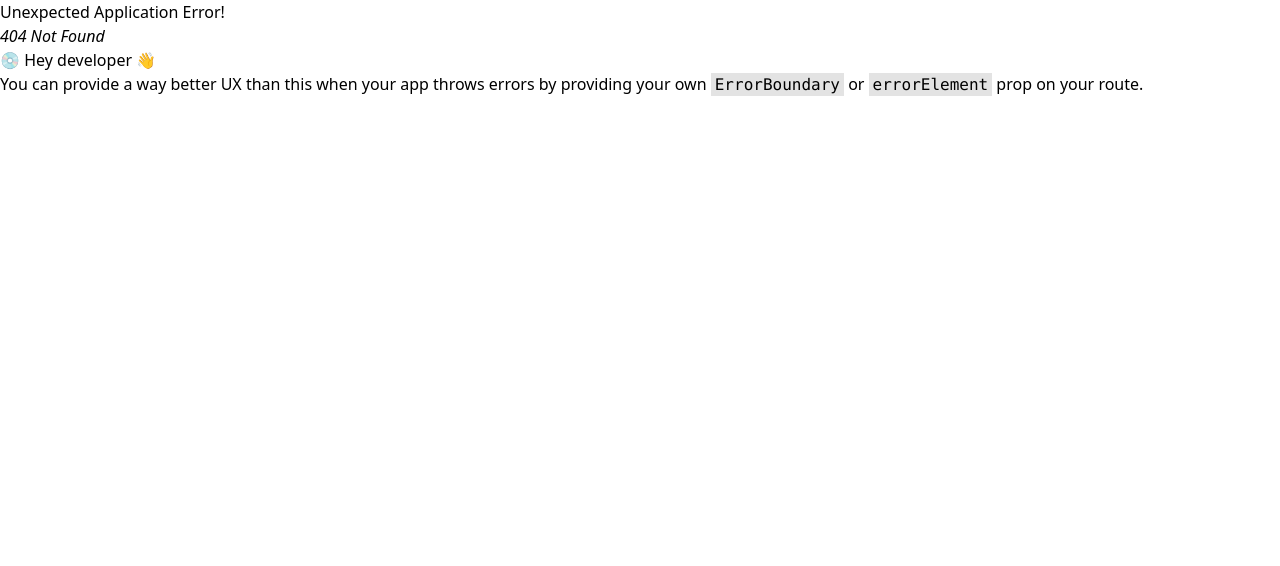
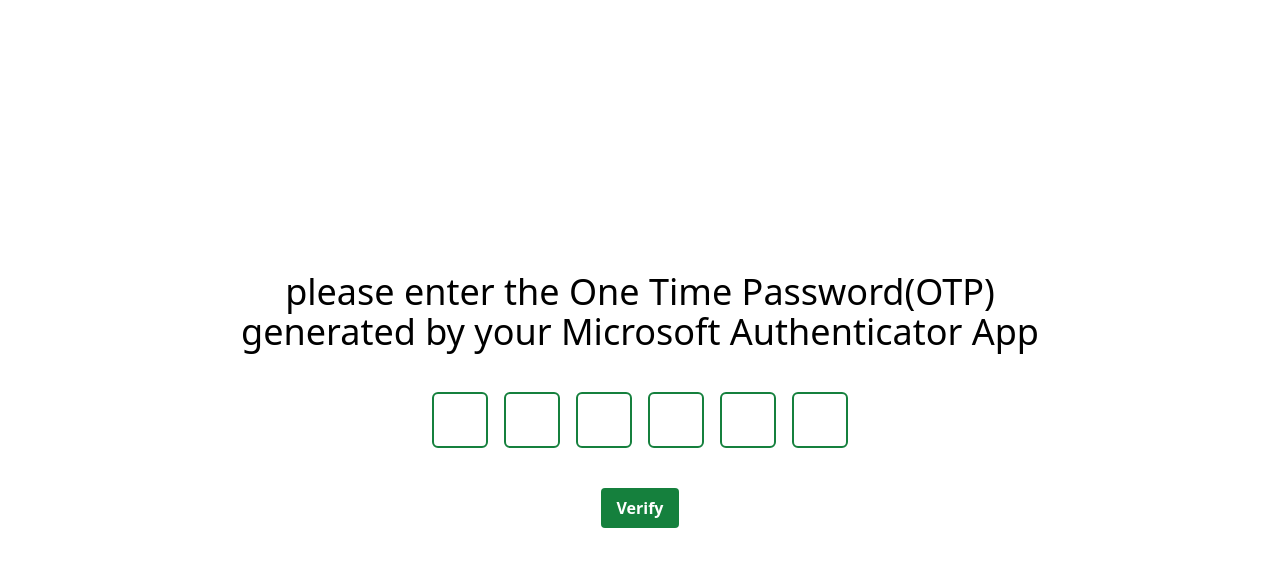
Before and after one commit to esraa00/test-freelancing-backend, a React (Vite) app: page /otp in a window 1280 px wide. Before the commit this address had no page. Shown: the top 566 px of the page. Built offline with nearby package versions, Linux system fonts and the light colour scheme.

Commit message:
chore: add otp page

```diff
--- a/src/main.tsx
+++ b/src/main.tsx
@@ -5,6 +5,7 @@
 import SignUpPage from "./pages/SignUp.tsx";
 import LoginPage from "./pages/Login.tsx";
 import OtpSetupPage from "./pages/OtpSetup.tsx";
+import Otp from "./pages/Otp.tsx";
 
 const router = createBrowserRouter([
   {
@@ -13,6 +14,7 @@
   },
   { path: "/login", element: <LoginPage /> },
   { path: "/otpSetup", element: <OtpSetupPage /> },
+  { path: "/otp", element: <Otp /> },
 ]);
 
 ReactDOM.createRoot(document.getElementById("root")!).render(
--- /dev/null
+++ b/src/pages/Otp.tsx
@@ -0,0 +1,74 @@
+import React, { useState, useRef } from "react";
+import Button from "../components/Button";
+
+function OTPInputField({
+  value,
+  onChange,
+  index,
+  refCallback,
+}: {
+  value: string;
+  onChange: (newValue: string, index: number) => void;
+  index: number;
+  refCallback: (element: HTMLInputElement | null, index: number) => void;
+}) {
+  const handleInputChange = (e: React.ChangeEvent<HTMLInputElement>) => {
+    onChange(e.target.value, index);
+  };
+
+  return (
+    <input
+      ref={(el) => refCallback(el, index)}
+      type="text"
+      maxLength={1}
+      value={value}
+      onChange={handleInputChange}
+      className="w-10 h-10 lg:w-14 lg:h-14 text-3xl border-2 border-green-700 mx-1 text-center rounded-md "
+    />
+  );
+}
+
+export default function Otp() {
+  const [otp, setOtp] = useState(["", "", "", "", "", ""]);
+  const inputRefs = useRef<(HTMLInputElement | null)[]>([]);
+
+  const handleInputChange = (newValue: string, index: number) => {
+    const newOtp = [...otp];
+    newOtp[index] = newValue;
+    setOtp(newOtp);
+
+    if (newValue === "" && index > 0) {
+      inputRefs.current[index - 1]?.focus();
+    } else if (index < 5 && newValue !== "") {
+      inputRefs.current[index + 1]?.focus();
+    }
+  };
+
+  const refCallback = (el: HTMLInputElement | null, index: number) => {
+    inputRefs.current[index] = el;
+  };
+
+  return (
+    <>
+      <div className="h-[100vh] flex flex-col justify-center items-center gap-10">
+        <h2 className="text-center text-xl md:text-2xl lg:text-4xl">
+          please enter the One Time Password(OTP)
+          <br />
+          generated by your Microsoft Authenticator App
+        </h2>
+        <div className="flex flex-wrap gap-2 items-center justify-center">
+          {otp.map((digit, index) => (
+            <OTPInputField
+              key={index}
+              value={digit}
+              onChange={handleInputChange}
+              index={index}
+              refCallback={refCallback}
+            />
+          ))}
+        </div>
+        <Button type="primary">Verify</Button>
+      </div>
+    </>
+  );
+}
```
